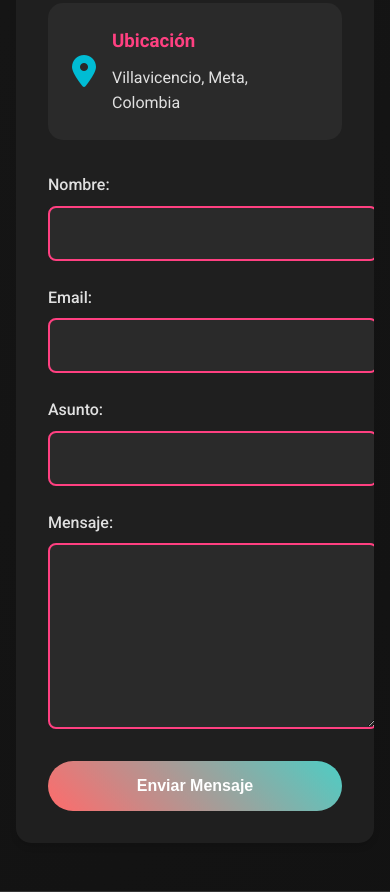
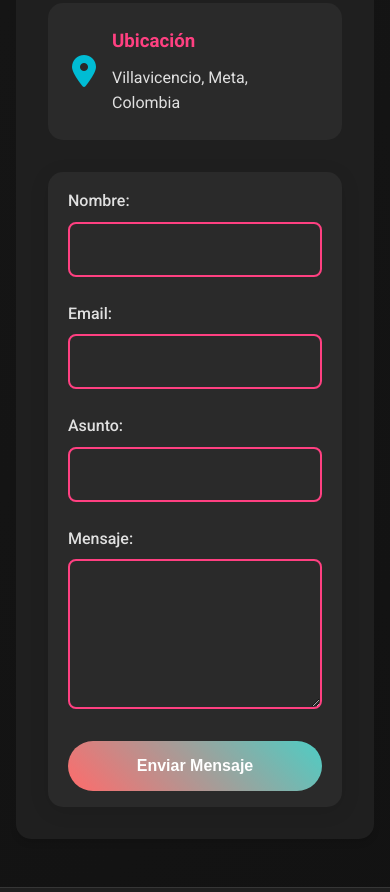
Before and after one commit to GhoulDo/Portafolio, a plain HTML site: page index.html in a window 390 px wide. Shown: the part 6952-7844 px from the top of the page. Drawn offline with Linux system fonts and the light colour scheme.

Commit message:
Agregar estilos al formulario, incluyendo padding, fondo, bordes redondeados y sombras. Se implementan ajustes responsivos para mejorar la presentación en dispositivos móviles.

```diff
--- a/css/styles.css
+++ b/css/styles.css
@@ -849,6 +849,7 @@ section:hover::before {
 .form-group {
     margin-bottom: 1.5rem;
     position: relative;
+    padding: 0 1rem;
 }
 
 .form-group label {
@@ -870,6 +871,7 @@ section:hover::before {
     transition: all var(--transition-speed);
     font-size: 1rem;
     font-family: inherit;
+    box-sizing: border-box;
 }
 
 .form-group input:focus,
@@ -901,6 +903,13 @@ section:hover::before {
     color: rgba(255, 255, 255, 0.7);
 }
 
+form {
+    padding: 2rem;
+    background: var(--card-bg);
+    border-radius: 15px;
+    box-shadow: 0 4px 20px rgba(0, 0, 0, 0.1);
+}
+
 form button {
     background: var(--gradient-1);
     color: white;
@@ -910,35 +919,42 @@ form button {
     cursor: pointer;
     font-weight: bold;
     transition: all var(--transition-speed);
-    width: 100%;
+    width: calc(100% - 2rem);
+    margin: 0 1rem;
     font-size: 1rem;
     position: relative;
     overflow: hidden;
 }
 
-form button::before {
-    content: '';
-    position: absolute;
-    top: 0;
-    left: 0;
-    width: 100%;
-    height: 100%;
-    background: var(--gradient-2);
-    opacity: 0;
-    transition: opacity var(--transition-speed);
+/* Media queries para el formulario */
+@media (max-width: 768px) {
+    form {
+        padding: 1.5rem;
+    }
+
+    .form-group {
+        padding: 0 0.5rem;
+    }
+
+    form button {
+        width: calc(100% - 1rem);
+        margin: 0 0.5rem;
+    }
 }
 
-form button:hover {
-    transform: translateY(-2px);
-    box-shadow: 0 5px 15px rgba(0, 188, 212, 0.3);
-}
+@media (max-width: 480px) {
+    form {
+        padding: 1rem;
+    }
 
-form button:hover::before {
-    opacity: 1;
-}
+    .form-group {
+        padding: 0 0.25rem;
+    }
 
-form button:active {
-    transform: translateY(0);
+    form button {
+        width: calc(100% - 0.5rem);
+        margin: 0 0.25rem;
+    }
 }
 
 /* Mensajes de validación */
```
